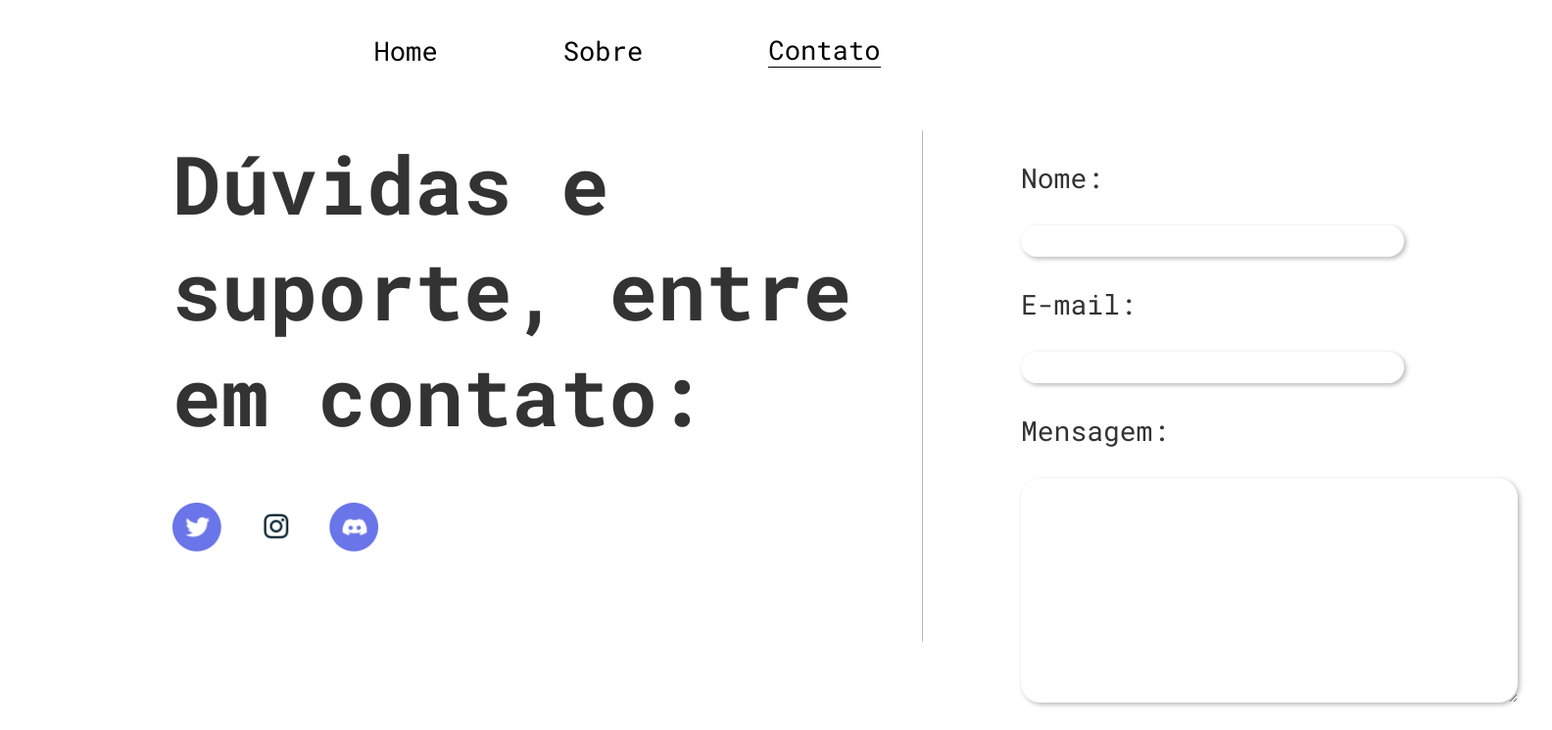
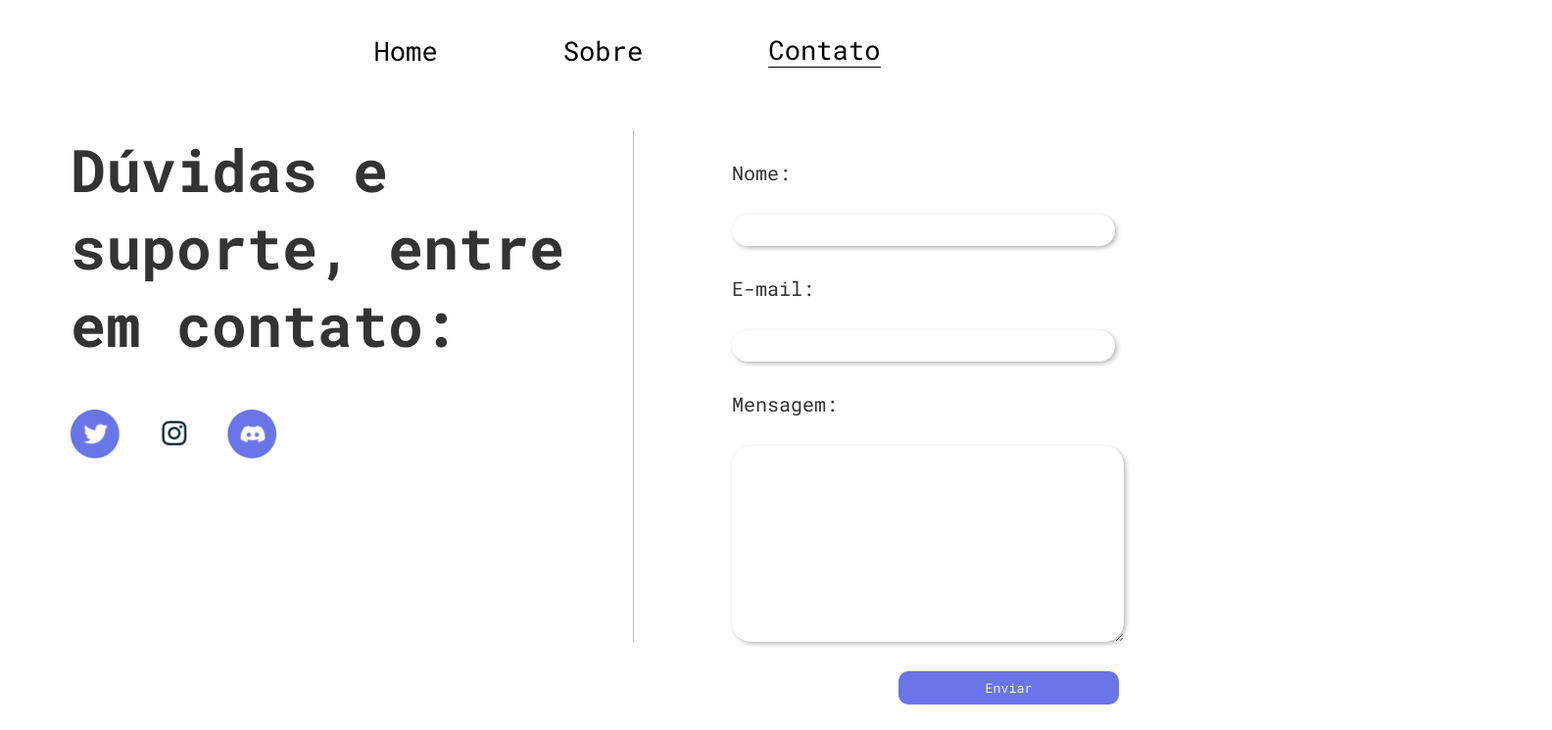
Before and after one commit to arthurrgsampaio/CP4-webdev, a React (Vite) app: page /contato in a window 1280 px wide. Shown: the top 745 px of the page at 98% size, 1584 px wide, since content can reach past the window. Built offline with nearby package versions, Linux system fonts and the light colour scheme.

Commit message:
fixed contact page CSS

```diff
--- a/src/pages/Contato/contato.css
+++ b/src/pages/Contato/contato.css
@@ -1,8 +1,8 @@
 .contatoPage{
     display: flex;
-    margin: 0px 9rem;
+    margin: 0px auto;
     padding: 2rem;
-    width: 1440px;
+    width: 1200px;
 }
 
 .socialsContacts{
@@ -10,14 +10,14 @@
     border-right: 1px solid rgba(185, 183, 183, 1);
     padding-right: 50px;
     font-family: roboto mono;
-    font-size: 55px;
+    font-size: 40px;
     display: flex;
     flex-direction: column;
     gap: 3rem
 }
 
 .infosContacts{
-    font-size: 28px;
+    font-size: 20px;
     display: flex;
     flex-direction: column;
     padding-top: 30px;
@@ -52,8 +52,8 @@
 }
 
 #insert-messageContacts{
-    height: 229px;
-    width: 507px;
+    height: 200px;
+    width: 400px;
     box-shadow: 2px 2px 5px rgba(185, 183, 183, 1);
     border-radius: 20px;
     border: 0px;
@@ -67,5 +67,5 @@
     width: 225px;
     color: whitesmoke;
     font-weight: 700px;
-    margin-left: 285px;
+    margin-left: 170px;
 }
```
